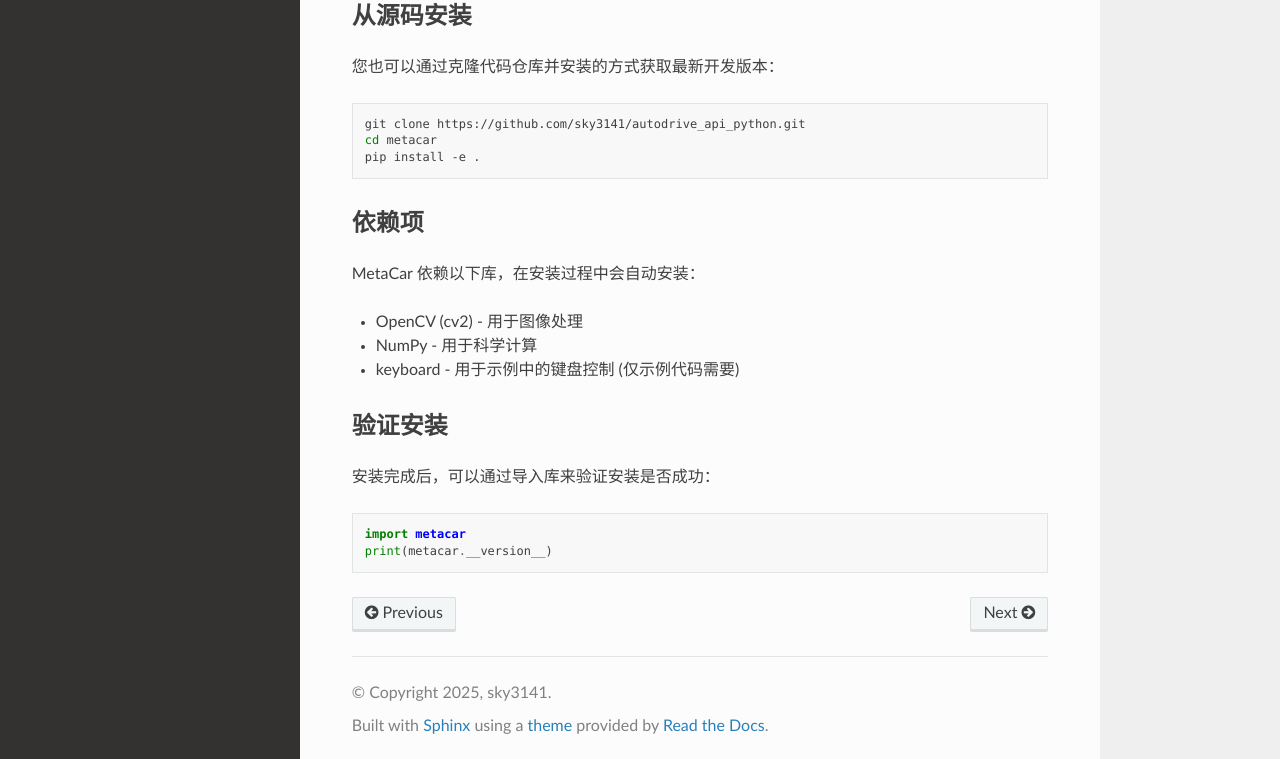
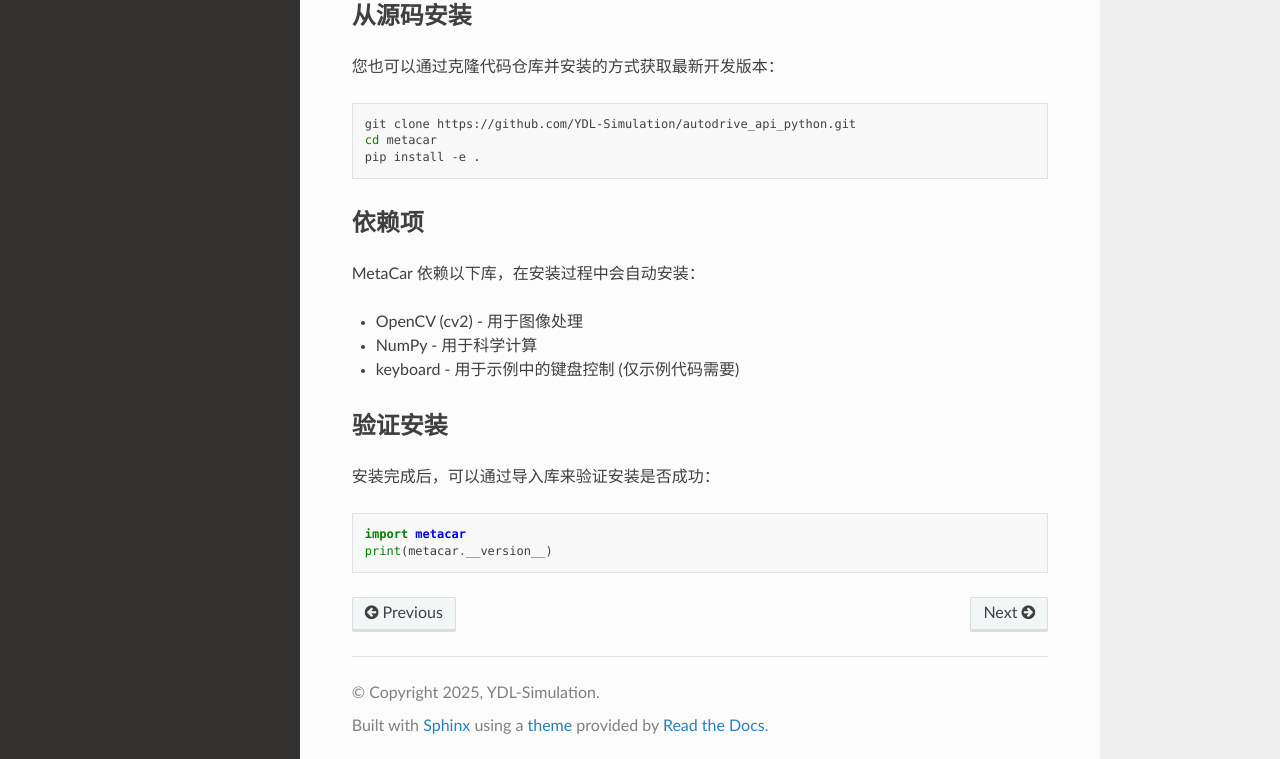
Before and after one commit to YDL-Simulation/autodrive_api_python, a Sphinx documentation site: the page built from docs/installation.rst, in a window 1280 px wide and 1239 px high. Shown: the part 477-1236 px from the top of the window. Built offline with Sphinx 7.4.7 and the Read the Docs theme 3.1.0, drawn with Linux system fonts in a browser that asks for light colours.

Commit message:
fix: 修改作者信息

```diff
--- a/docs/conf.py
+++ b/docs/conf.py
@@ -14,8 +14,8 @@ sys.path.insert(0, os.path.abspath(".."))
 from metacar import __version__
 
 project = "Metacar"
-copyright = "2025, sky3141"
-author = "sky3141"
+copyright = "2025, YDL-Simulation"
+author = "YDL-Simulation"
 release = __version__
 
 # -- General configuration ---------------------------------------------------
--- a/docs/installation.rst
+++ b/docs/installation.rst
@@ -23,7 +23,7 @@
 
 .. code-block:: bash
 
-    git clone https://github.com/sky3141/autodrive_api_python.git
+    git clone https://github.com/YDL-Simulation/autodrive_api_python.git
     cd metacar
     pip install -e .
 
```
Also changed, not shown: pyproject.toml (+4 -4 lines), 1 other file.
